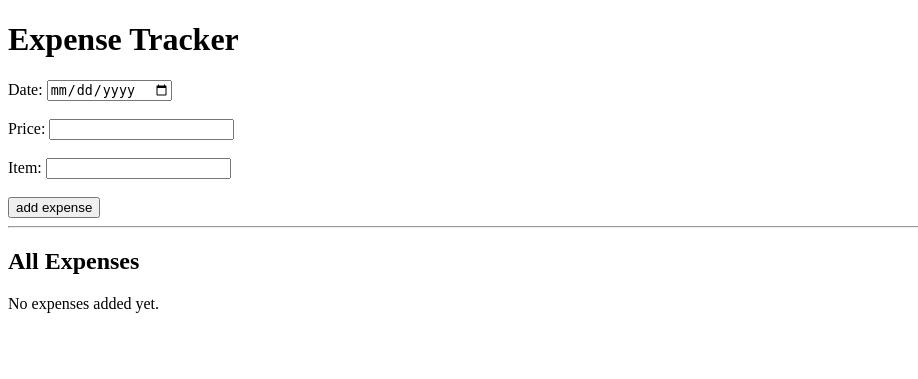
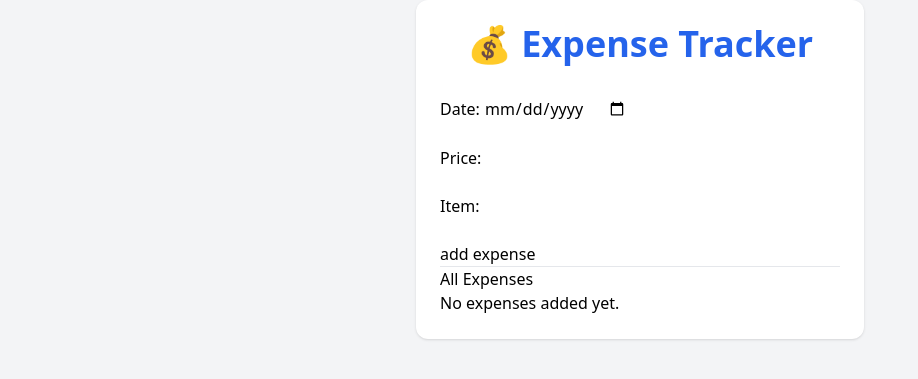
Before and after one commit to daxi-parmar/expense-tracker, a Flask app: page / in a window 1280 px wide. Shown: the top 379 px of the page, without its empty margins (0-918 px from the left). Run offline with Flask 3, Linux system fonts and the light colour scheme; data that the repository does not hold is empty; some libraries are stand-ins or nearby versions.

Commit message:
Initialize Tailwind CSS and improve page layout

```diff
--- a/templates/index.html
+++ b/templates/index.html
@@ -1,10 +1,16 @@
 <!DOCTYPE html>
 <html>
     <head>
-        <title> Expense Tracker </title>
+        <meta charset="UTF-8">
+        <title> Expense Tracker  </title>
+
+        <script src="https://cdn.tailwindcss.com"></script>
     </head>
-    <body>
-        <h1>Expense Tracker</h1>
+    <body class="bg-gray-100" | Personal Finance Manager>
+        <div class="max-w-md mx-auto bg-white p-6 rounded-xl shadow">
+        <h1 class="text-4xl font-bold text-blue-600 text-center mb-8">
+        💰 Expense Tracker
+        </h1>
 
         {% with messages = get_flashed_messages() %}
             {% if messages %}
@@ -68,5 +74,7 @@
         <p>No expenses added yet.</p>
 
         {% endif %}
+
+        </div>
     </body>
 </html>
```
